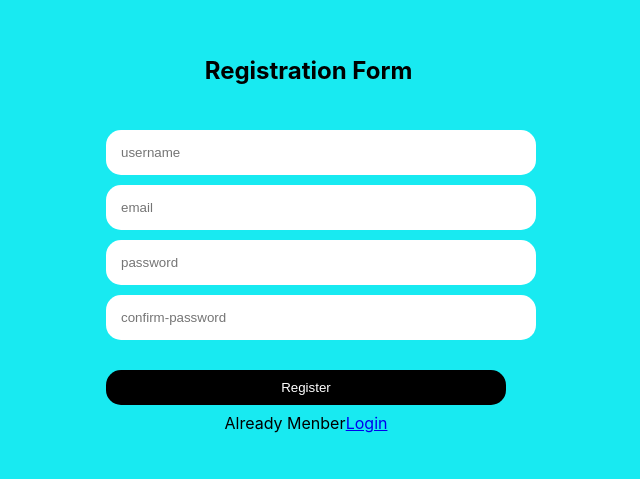
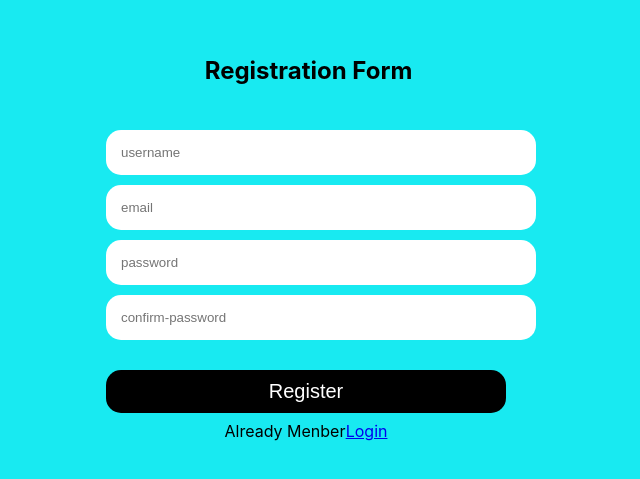
Before and after one commit to Gautam-2407/react-app, a React (Create React App) app in the folder frontend/: page /register in a window 1280 px wide. Shown: the part 179-658 px from the top of the page, without its empty margins (334-974 px from the left). Built offline with nearby package versions, Linux system fonts and the light colour scheme.

Commit message:
new changes made

```diff
--- a/frontend/src/page/Login/Login.css
+++ b/frontend/src/page/Login/Login.css
@@ -16,6 +16,7 @@
     display: flex;
     flex-direction: column;
      background-image: url(D:\react-app\frontend\src\components\header\images\1.jpg);
+     border-radius: 30px;
     background-size: contain;
     background-repeat: no-repeat;
     background-position: center
--- a/frontend/src/page/Register/register.css
+++ b/frontend/src/page/Register/register.css
@@ -27,11 +27,12 @@
     border: none;
       }
 
-   input[type="submit"] {
+   .form-group > input[type="submit"] {
    background-color: #000;
    color: #fff;
-   padding: 1px 20px;
+   padding: 14px 20px;
    margin: 8px 0;
+   font-size: 20px;
    border: none;
    padding: 10px;
    cursor: pointer;
```
